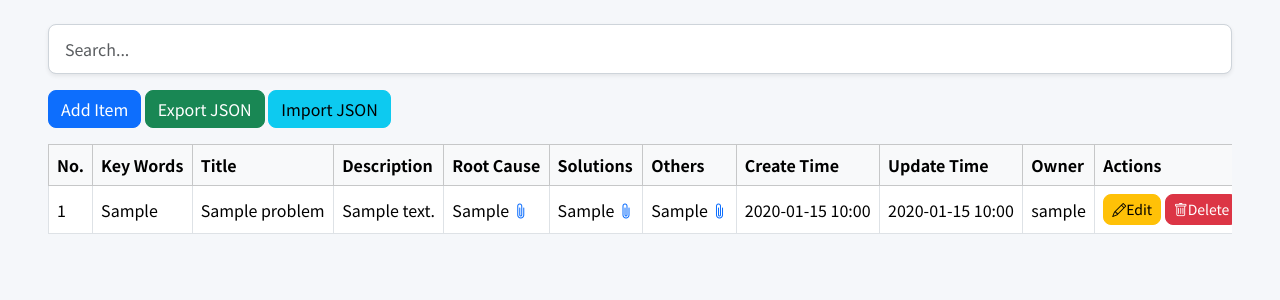
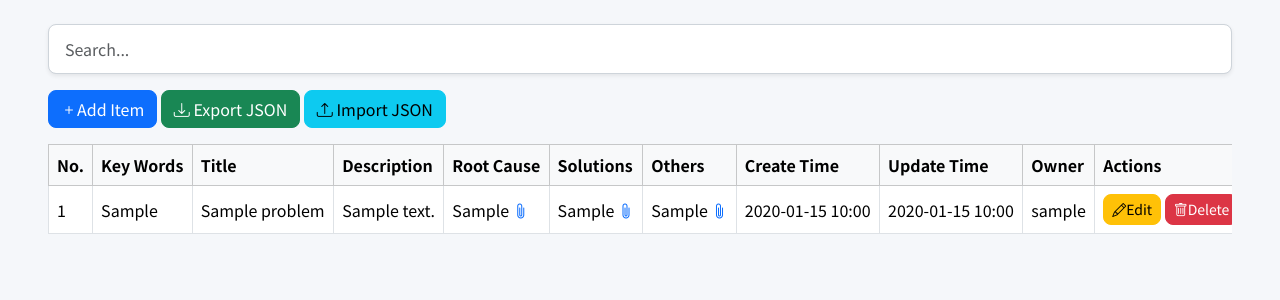
Before and after one commit to cnluyq/lore_keeper, a Django app: page / in a window 1280 px wide. Shown: the part 62-362 px from the top of the page. Run offline with Django 4.2, Linux system fonts and the light colour scheme; a user stored in the database is signed in; tables that the repository leaves empty hold one stand-in row (values such as "Sample post"); some libraries are stand-ins or nearby versions.

Commit message:
fix code/code block display style and some icons addition

```diff
--- a/problems/templates/problems/problem_list.html
+++ b/problems/templates/problems/problem_list.html
@@ -131,10 +131,10 @@
 
 {% if user.is_authenticated %}
 <div class="mb-3">
-  <a class="btn btn-primary" href="{% url 'problem_add' %}">Add Item</a>
+  <a class="btn btn-primary bi bi-plus" href="{% url 'problem_add' %}">Add Item</a>
   {% if user.is_superuser %}
-    <a class="btn btn-success" href="{% url 'export_json' %}">Export JSON</a>
-    <button class="btn btn-info" data-bs-toggle="modal" data-bs-target="#importModal">Import JSON</button>
+    <a class="btn btn-success bi bi-download" href="{% url 'export_json' %}"> Export JSON</a>
+    <button class="btn btn-info bi bi-upload" data-bs-toggle="modal" data-bs-target="#importModal"> Import JSON</button>
   {% endif %}
 </div>
 {% endif %}
@@ -240,10 +240,7 @@ function renderMarkdown(src) {
     /<pre><code>([\s\S]*?)<\/code><\/pre>/g,
     (match, code) => {
       return `
-        <pre>
-          <button class="btn btn-sm btn-outline-secondary copy-btn">Copy</button>
-          <code>${code}</code>
-        </pre>
+        <pre><button class="btn btn-sm btn-outline-secondary copy-btn">Copy</button><code>${code}</code></pre>
       `;
     }
   );
@@ -251,10 +248,7 @@ function renderMarkdown(src) {
   // 行内代码：浅灰背景 + 拷贝按钮
   html = html.replace(/<code>(.*?)<\/code>/g, (match, code) => {
     return `
-      <code class="inline-code">
-        <button class="btn btn-sm btn-outline-secondary copy-btn">Copy</button>
-        ${code}
-      </code>
+      <code class="inline-code"><button class="btn btn-sm btn-outline-secondary copy-btn">Copy</button>${code}</code>
     `;
   });
 
```
